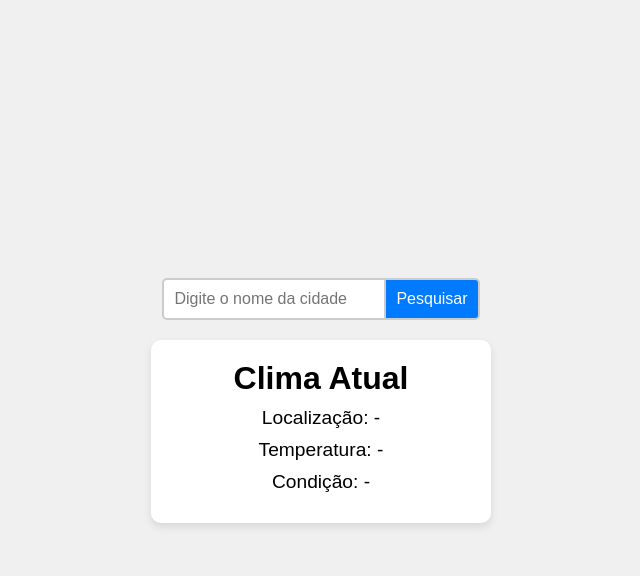
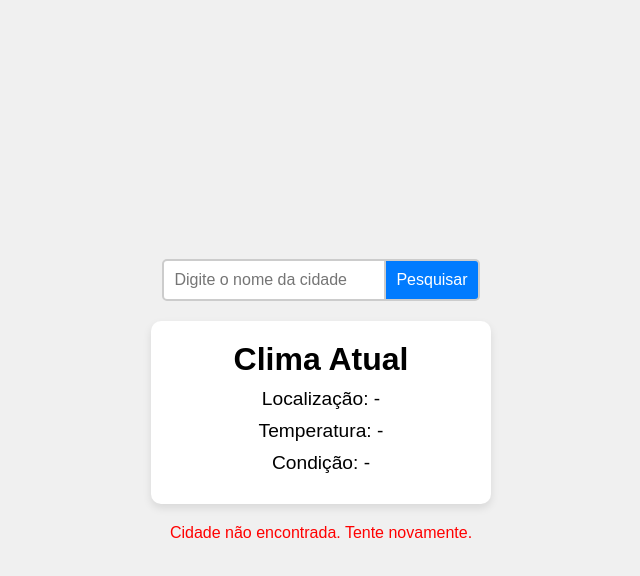
Before and after one commit to cerqMateus/Weather-App, a plain HTML site: page index.html in a window 1280 px wide. Both pictures are taken after a click on the button "Pesquisar". Shown: the whole page, without its empty margins (319-959 px from the left). Drawn offline with Linux system fonts and the light colour scheme; no server answers.

Commit message:
Improved error message

```diff
--- a/index.html
+++ b/index.html
@@ -20,6 +20,7 @@
         <p>Temperatura: <span id="temperature">-</span></p>
         <p>Condição: <span id="condition">-</span></p>
     </div>
+    <div id="error-message" style="display: none; color: red; margin-top: 20px;"></div>
     <div id="loading-spinner" class="spinner" style="display: none;"></div>
     <script src="js/script.js"></script>
 </body>
--- a/js/script.js
+++ b/js/script.js
@@ -3,11 +3,16 @@ document.getElementById('search-button').addEventListener('click', function() {
     const apiKey = '44acdb9c47a73533f571ecd5b4274bb7';
     const apiUrl = `https://api.openweathermap.org/data/2.5/weather?q=${city}&units=metric&lang=pt_br&appid=${apiKey}`;
     const spinner = document.getElementById('loading-spinner');
+    const errorMessage = document.getElementById('error-message');
     const natureImages = [
         'background-1',
         'background-2',
         'background-3',
     ];
+
+    // Reset error message
+    errorMessage.style.display = 'none';
+    errorMessage.textContent = '';
 
     spinner.style.display = 'block'; // Mostrar o spinner
 
@@ -15,6 +20,9 @@ document.getElementById('search-button').addEventListener('click', function() {
         .then(response => response.json())
         .then(data => {
             spinner.style.display = 'none'; // Esconder o spinner
+            if (data.cod !== 200) {
+                throw new Error(data.message);
+            }
             document.getElementById('location').textContent = `${data.name}, ${data.sys.country}`;
             document.getElementById('temperature').textContent = `${data.main.temp}°C`;
             document.getElementById('condition').textContent = data.weather[0].description;
@@ -26,6 +34,7 @@ document.getElementById('search-button').addEventListener('click', function() {
         .catch(error => {
             spinner.style.display = 'none'; // Esconder o spinner
             console.error('Erro ao buscar dados do clima:', error);
-            alert('Cidade não encontrada. Tente novamente.');
+            errorMessage.textContent = 'Cidade não encontrada. Tente novamente.';
+            errorMessage.style.display = 'block';
         });
 });
```
